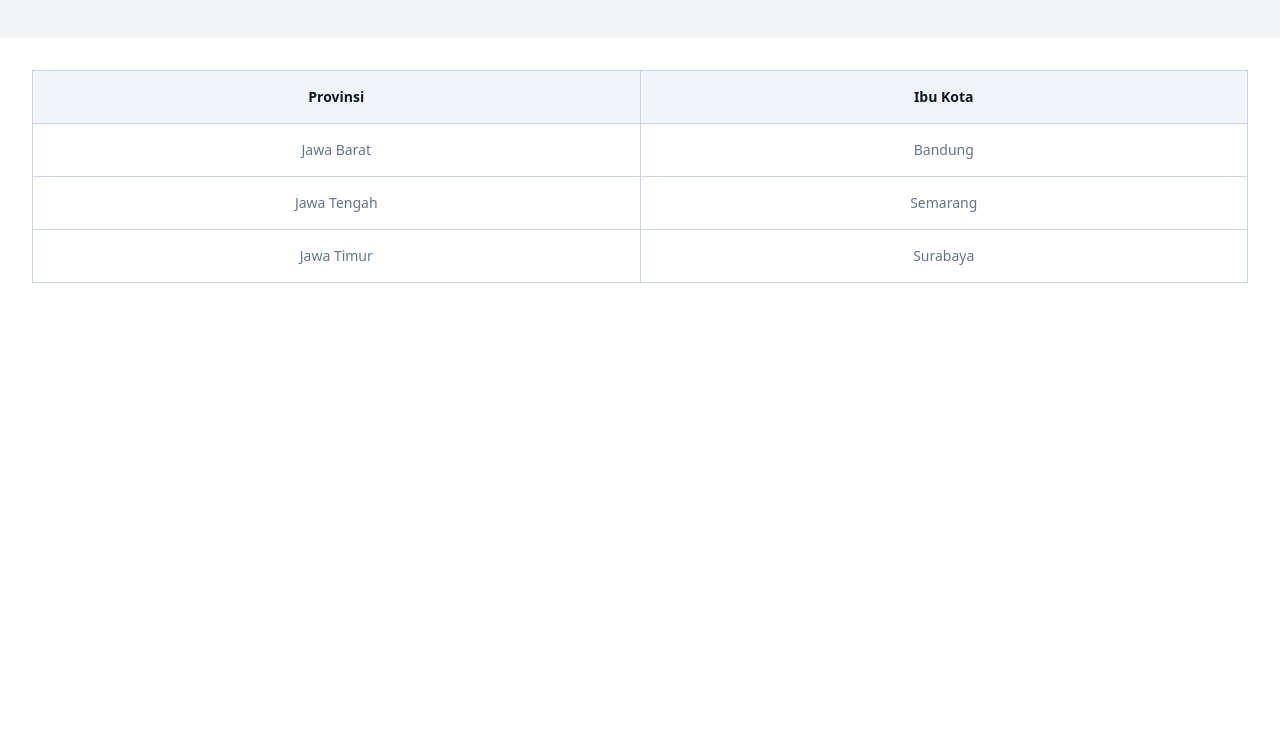
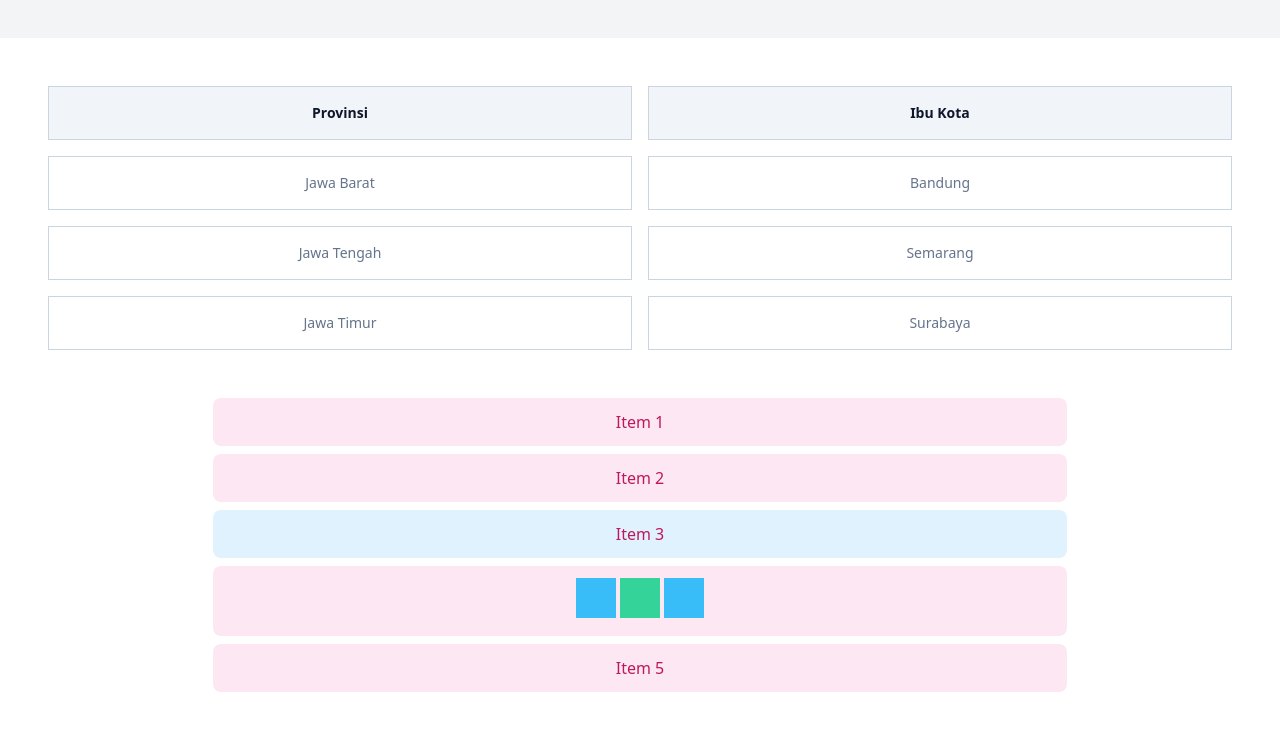
Before and after one commit to romadebrian/coba_tailwind_3, a website: page index.html in a window 1280 px wide. Shown: the part 510-1240 px from the top of the page. Before the commit the page ends 825 px from the top, so only its background shows below. Drawn offline with Linux system fonts and the light colour scheme.

Commit message:
cmplex selector

```diff
--- a/index.html
+++ b/index.html
@@ -39,7 +39,7 @@
 
     <!-- Border Spacing -->
     <div class="px-4 py-8 sm:px-8">
-      <table class="w-full text-sm">
+      <table class="w-full text-sm border-separate border-spacing-4">
         <thead class="bg-slate-100 dark:bg-slate-700">
           <tr class="text-center">
             <th
@@ -94,5 +94,40 @@
         </tbody>
       </table>
     </div>
+
+    <!-- Arbitrary Varint -->
+    <ul
+      class="w-2/3 m-auto mb-[500px] [&>*]:bg-pink-100 [&>*]:text-pink-700 [&>li:nth-child(3)]:bg-sky-100 [&>li:nth-child(4)>div>span:nth-child(2)]:bg-emerald-400 [&>li:nth-child(4):hover>div>span:nth-child(2)]:bg-purple-400"
+    >
+      <li
+        class="bg-teal-100 rounded-lg py-3 px-6 mb-2 text-base text-teal-700 text-center"
+      >
+        Item 1
+      </li>
+      <li
+        class="bg-teal-100 rounded-lg py-3 px-6 mb-2 text-base text-teal-700 text-center"
+      >
+        Item 2
+      </li>
+      <li
+        class="bg-teal-100 rounded-lg py-3 px-6 mb-2 text-base text-teal-700 text-center"
+      >
+        Item 3
+      </li>
+      <li
+        class="bg-teal-100 rounded-lg py-3 px-6 mb-2 text-base text-teal-700 text-center"
+      >
+        <div>
+          <span class="inline-block w-10 h-10 bg-sky-400"></span>
+          <span class="inline-block w-10 h-10 bg-sky-400"></span>
+          <span class="inline-block w-10 h-10 bg-sky-400"></span>
+        </div>
+      </li>
+      <li
+        class="bg-teal-100 rounded-lg py-3 px-6 mb-2 text-base text-teal-700 text-center"
+      >
+        Item 5
+      </li>
+    </ul>
   </body>
 </html>
```
Also changed, not shown: css/output.css.
